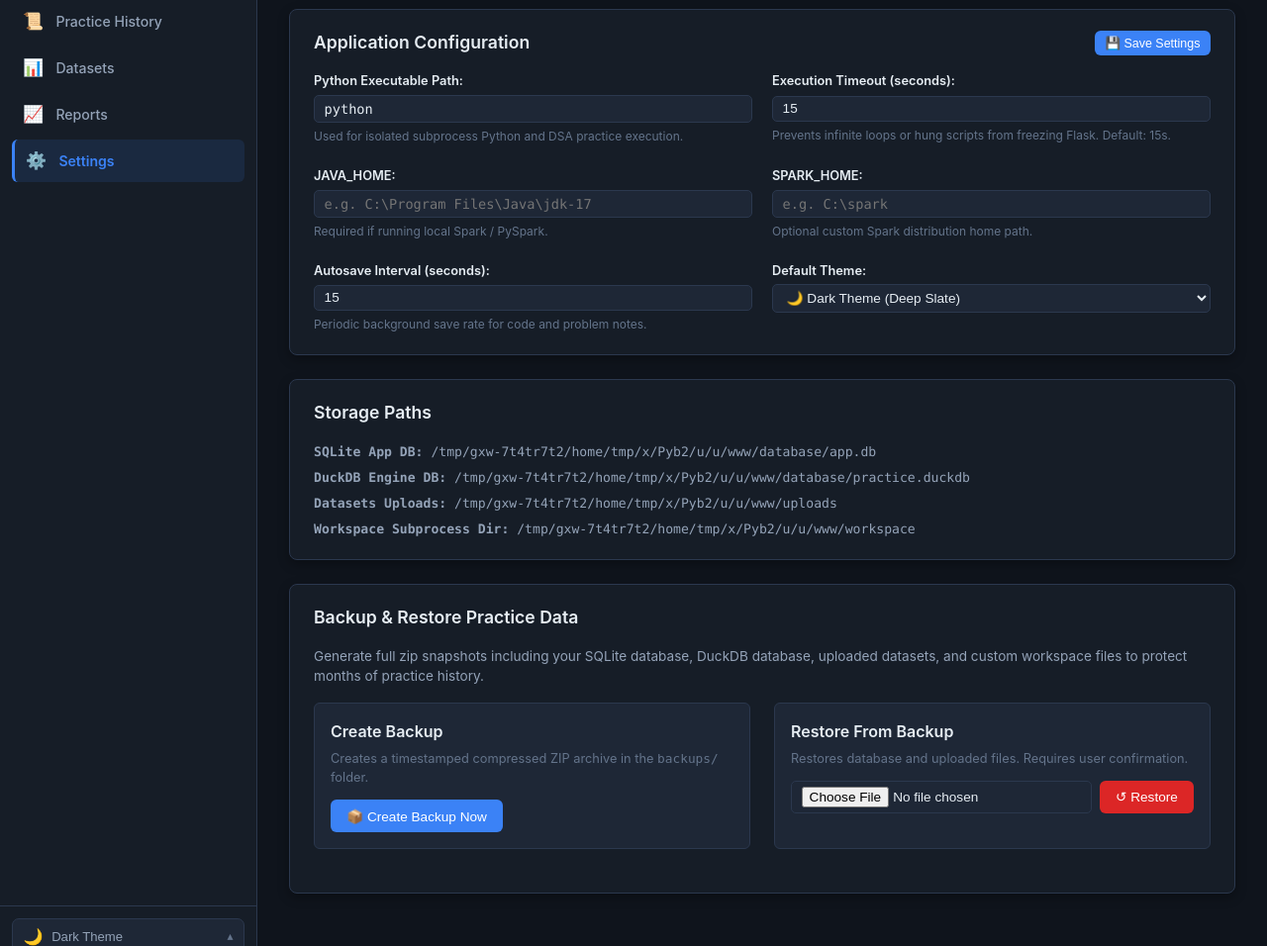
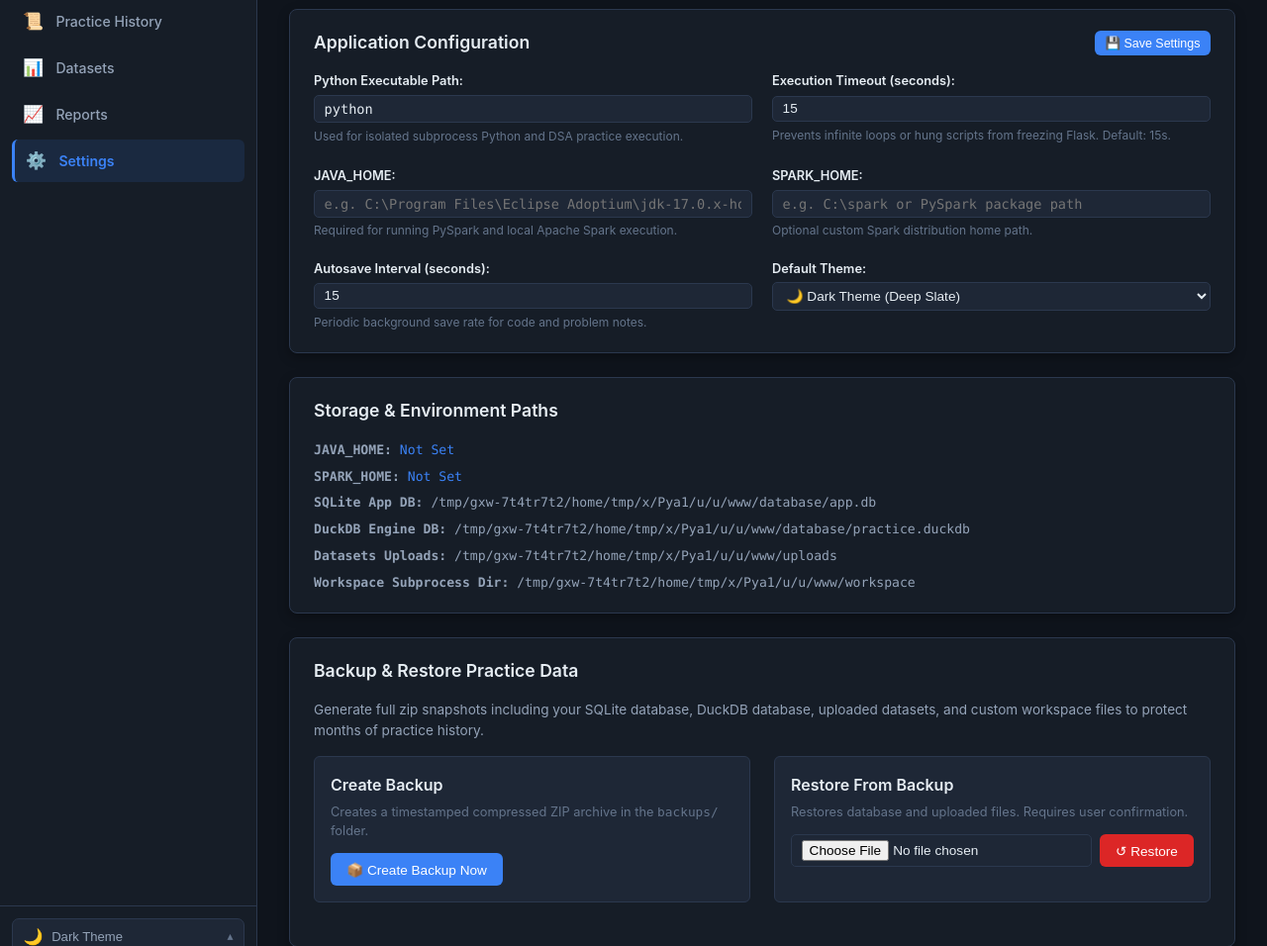
Before and after one commit to phemanthkumarcareers/coding-practice-hub, a Flask app: page /settings in a window 1280 px wide. Shown: the part 305-1261 px from the top of the page at 99% size. Run offline with Flask 3, Linux system fonts and the light colour scheme; data comes from the database, SQL or seed files in the repository; some libraries are stand-ins or nearby versions.

Commit message:
feat(settings): auto-detect and populate JAVA_HOME and SPARK_HOME paths in application configuration

```diff
--- a/models/db.py
+++ b/models/db.py
@@ -116,6 +116,12 @@ def init_db():
     # Populate default settings if not exists
     for key, val in DEFAULT_SETTINGS.items():
         cursor.execute("INSERT OR IGNORE INTO settings (key, value) VALUES (?, ?)", (key, val))
+
+    # Auto-update empty java_home and spark_home if detected on system
+    for key in ["java_home", "spark_home"]:
+        detected_val = DEFAULT_SETTINGS.get(key, "")
+        if detected_val:
+            cursor.execute("UPDATE settings SET value = ? WHERE key = ? AND (value IS NULL OR value = '')", (detected_val, key))
 
     # Populate starter Key Notes if table is empty
     cursor.execute("SELECT COUNT(*) as cnt FROM key_notes")
--- a/routes/settings.py
+++ b/routes/settings.py
@@ -22,6 +22,21 @@ settings_bp = Blueprint("settings", __name__)
 def settings_view():
     current_settings = get_all_settings()
     env_info = pyspark_service.check_environment()
+
+    # Auto-populate java_home and spark_home if not yet set in database
+    detected_java = env_info.get("detected_java_home") or env_info.get("java_home", "")
+    detected_spark = env_info.get("detected_spark_home") or env_info.get("spark_home", "")
+
+    if not current_settings.get("java_home") and detected_java:
+        current_settings["java_home"] = detected_java
+        set_setting("java_home", detected_java)
+
+    if not current_settings.get("spark_home") and detected_spark:
+        current_settings["spark_home"] = detected_spark
+        set_setting("spark_home", detected_spark)
+
+    env_info["detected_java_home"] = detected_java
+    env_info["detected_spark_home"] = detected_spark
     env_info["detected_python"] = sys.executable
     env_info["python_version"] = sys.version.split()[0]
     env_info["sqlite_path"] = str(SQLITE_PATH)
--- a/services/pyspark_service.py
+++ b/services/pyspark_service.py
@@ -62,6 +62,24 @@ class PySparkService:
 
         if env_status["pyspark_installed"] and env_status["java_installed"]:
             env_status["ready"] = True
+
+        # 3. Check Spark Home & Auto-discover if not explicitly set
+        if not env_status["spark_home"]:
+            try:
+                import pyspark
+                p = Path(pyspark.__file__).parent
+                if p.exists():
+                    env_status["spark_home"] = str(p)
+            except Exception:
+                pass
+            if not env_status["spark_home"]:
+                for sp in [Path("C:/spark"), Path("C:/opt/spark"), Path("/opt/spark")]:
+                    if sp.exists():
+                        env_status["spark_home"] = str(sp)
+                        break
+
+        env_status["detected_java_home"] = env_status.get("java_home", "")
+        env_status["detected_spark_home"] = env_status.get("spark_home", "")
 
         return env_status
 
--- a/templates/settings.html
+++ b/templates/settings.html
@@ -71,15 +71,37 @@
         </div>
 
         <div>
-            <label style="font-size:0.8rem; font-weight:600; display:block; margin-bottom:0.3rem;">JAVA_HOME:</label>
-            <input type="text" id="setting-java-home" class="meta-input" style="width:100%; font-family:var(--font-mono);" value="{{ settings.get('java_home', '') }}" placeholder="e.g. C:\Program Files\Java\jdk-17">
-            <span style="font-size:0.75rem; color:var(--text-muted);">Required if running local Spark / PySpark.</span>
+            <div style="display:flex; justify-content:space-between; align-items:center; margin-bottom:0.3rem;">
+                <label style="font-size:0.8rem; font-weight:600;">JAVA_HOME:</label>
+                {% if env_info.detected_java_home %}
+                    <button type="button" class="btn btn-secondary btn-sm" style="font-size:0.72rem; padding:0.15rem 0.45rem;" onclick="document.getElementById('setting-java-home').value = '{{ env_info.detected_java_home|replace('\\', '\\\\') }}'">🔄 Auto-Fill</button>
+                {% endif %}
+            </div>
+            <input type="text" id="setting-java-home" class="meta-input" style="width:100%; font-family:var(--font-mono);" value="{{ settings.get('java_home', '') or env_info.detected_java_home }}" placeholder="e.g. C:\Program Files\Eclipse Adoptium\jdk-17.0.x-hotspot">
+            <span style="font-size:0.75rem; color:var(--text-muted); display:block; margin-top:0.25rem;">
+                {% if env_info.detected_java_home %}
+                    Detected JVM Path: <code style="color:var(--accent-primary); word-break:break-all;">{{ env_info.detected_java_home }}</code>
+                {% else %}
+                    Required for running PySpark and local Apache Spark execution.
+                {% endif %}
+            </span>
         </div>
 
         <div>
-            <label style="font-size:0.8rem; font-weight:600; display:block; margin-bottom:0.3rem;">SPARK_HOME:</label>
-            <input type="text" id="setting-spark-home" class="meta-input" style="width:100%; font-family:var(--font-mono);" value="{{ settings.get('spark_home', '') }}" placeholder="e.g. C:\spark">
-            <span style="font-size:0.75rem; color:var(--text-muted);">Optional custom Spark distribution home path.</span>
+            <div style="display:flex; justify-content:space-between; align-items:center; margin-bottom:0.3rem;">
+                <label style="font-size:0.8rem; font-weight:600;">SPARK_HOME:</label>
+                {% if env_info.detected_spark_home %}
+                    <button type="button" class="btn btn-secondary btn-sm" style="font-size:0.72rem; padding:0.15rem 0.45rem;" onclick="document.getElementById('setting-spark-home').value = '{{ env_info.detected_spark_home|replace('\\', '\\\\') }}'">🔄 Auto-Fill</button>
+                {% endif %}
+            </div>
+            <input type="text" id="setting-spark-home" class="meta-input" style="width:100%; font-family:var(--font-mono);" value="{{ settings.get('spark_home', '') or env_info.detected_spark_home }}" placeholder="e.g. C:\spark or PySpark package path">
+            <span style="font-size:0.75rem; color:var(--text-muted); display:block; margin-top:0.25rem;">
+                {% if env_info.detected_spark_home %}
+                    Detected Spark Path: <code style="color:var(--accent-primary); word-break:break-all;">{{ env_info.detected_spark_home }}</code>
+                {% else %}
+                    Optional custom Spark distribution home path.
+                {% endif %}
+            </span>
         </div>
 
         <div>
@@ -100,12 +122,14 @@
     </div>
 </div>
 
-<!-- Storage Locations -->
+<!-- Storage & Environment Paths Locations -->
 <div class="section-box">
     <div class="section-title">
-        <span>Storage Paths</span>
+        <span>Storage & Environment Paths</span>
     </div>
-    <div style="font-size:0.82rem; font-family:var(--font-mono); display:flex; flex-direction:column; gap:0.4rem; color:var(--text-secondary);">
+    <div style="font-size:0.82rem; font-family:var(--font-mono); display:flex; flex-direction:column; gap:0.45rem; color:var(--text-secondary);">
+        <div><strong>JAVA_HOME:</strong> <span style="color:var(--accent-primary);">{{ settings.get('java_home', '') or env_info.detected_java_home or 'Not Set' }}</span></div>
+        <div><strong>SPARK_HOME:</strong> <span style="color:var(--accent-primary);">{{ settings.get('spark_home', '') or env_info.detected_spark_home or 'Not Set' }}</span></div>
         <div><strong>SQLite App DB:</strong> {{ env_info.sqlite_path }}</div>
         <div><strong>DuckDB Engine DB:</strong> {{ env_info.duckdb_path }}</div>
         <div><strong>Datasets Uploads:</strong> {{ env_info.uploads_dir }}</div>
```
Also changed, not shown: config.py (+35 -2 lines).
